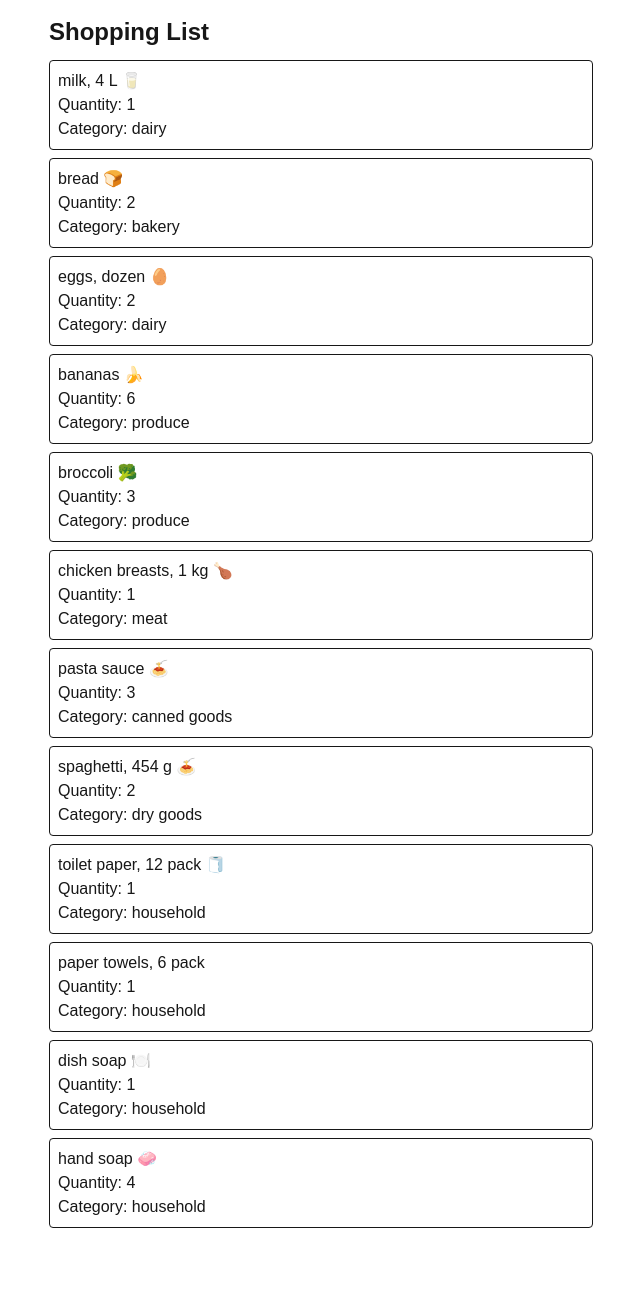
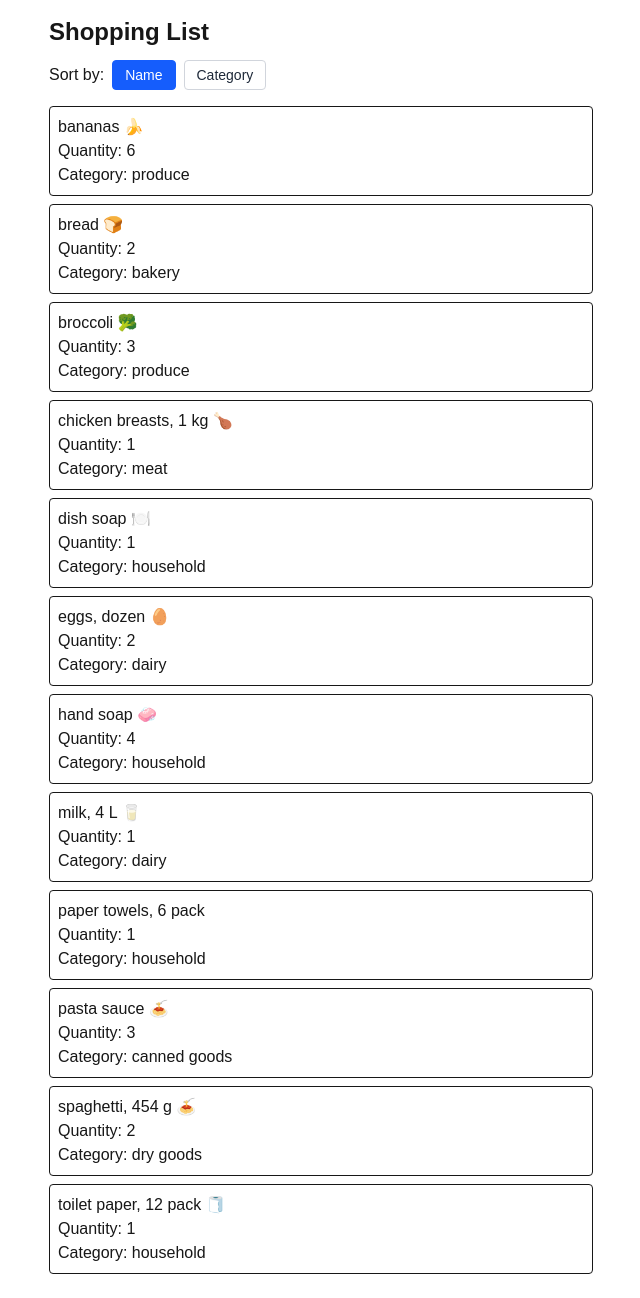
Before and after one commit to Santiago22-py/cprg306-assignments, a Next.js app: page /week-6 in a window 1280 px wide. Shown: the whole page, without its empty margins (319-959 px from the left). Before the commit the page ends 1252 px from the top, so only its background shows below. Built offline with nearby package versions, Linux system fonts and the light colour scheme.

Commit message:
Implemented sorting capabilities

```diff
--- a/app/week-6/item-list.js
+++ b/app/week-6/item-list.js
@@ -1,104 +1,60 @@
+"use client"
+
 import ShoppingListItem from "./item";
+import {useState} from "react";
+
+//Load the data from the JSON file
+import items from "./item.json";
 
 export default function ShoppingList()
 {
-    const item1 =
+
+    const [sortBy, setSortBy] = useState("name"); //State for sorting, initialized to "name"
+
+    //Functions to handle sorting
+    const handleSortByName = () => setSortBy("name");
+    const handleSortByCategory = () => setSortBy("category");
+
+    //Sort items based on name
+    const myCompare = (a, b) =>
     {
-    name: "milk, 4 L 🥛",
-    quantity: 1,
-    category: "dairy",
+        if (a[sortBy] < b[sortBy]) return -1;
+        if (a[sortBy] > b[sortBy]) return 1;
+        return 0;
     };
 
-    const item2 =
+    const sortedItems = [...items].sort(myCompare);
+
+    //Function to get the button class based on the current sorting state (Avoid the spaghetti code I had at first)
+    const getButtonClass = (buttonType) =>
     {
-    name: "bread 🍞",
-    quantity: 2,
-    category: "bakery",
-    };
+        const activeClass = "px-3 py-1 rounded border text-sm transition-colors bg-blue-600 text-white border-blue-600";
+        const inactiveClass = "px-3 py-1 rounded border text-sm transition-colors bg-white text-gray-800 border-gray-300 hover:bg-gray-300";
+        return sortBy === buttonType ? activeClass : inactiveClass;
+    }
 
-    const item3 =
-    {
-    name: "eggs, dozen 🥚",
-    quantity: 2,
-    category: "dairy",
-    };
 
-    const item4 =
-    {
-    name: "bananas 🍌",
-    quantity: 6,
-    category: "produce",
-    };
+    return (
+        <div>
+            {/* Sorting buttons */}
+            <div className="flex items-center gap-2 mb-4">
+                <p>Sort by:</p>
+                <button className={getButtonClass("name")} onClick={handleSortByName}>Name</button>
+                <button className={getButtonClass("category")} onClick={handleSortByCategory}>Category</button>
+            </div>
 
-    const item5 =
-    {
-    name: "broccoli 🥦",
-    quantity: 3,
-    category: "produce",
-    };
-
-    const item6 =
-    {
-    name: "chicken breasts, 1 kg 🍗",
-    quantity: 1,
-    category: "meat",
-    };
-
-    const item7 =
-    {
-    name: "pasta sauce 🍝",
-    quantity: 3,
-    category: "canned goods",
-    };
-
-    const item8 =
-    {
-    name: "spaghetti, 454 g 🍝",
-    quantity: 2,
-    category: "dry goods",
-    };
-
-    const item9 =
-    {
-    name: "toilet paper, 12 pack 🧻",
-    quantity: 1,
-    category: "household",
-    };
-
-    const item10 =
-    {
-    name: "paper towels, 6 pack",
-    quantity: 1,
-    category: "household",
-    };
-
-    const item11 =
-    {
-    name: "dish soap 🍽️",
-    quantity: 1,
-    category: "household",
-    };
-
-    const item12 =
-    {
-    name: "hand soap 🧼",
-    quantity: 4,
-    category: "household",
-    };
-    return (
-        <ul>
-            <ShoppingListItem {...item1}/>
-            <ShoppingListItem {...item2}/>
-            <ShoppingListItem {...item3}/>
-            <ShoppingListItem {...item4}/>
-            <ShoppingListItem {...item5}/>
-            <ShoppingListItem {...item6}/>
-            <ShoppingListItem {...item7}/>
-            <ShoppingListItem {...item8}/>
-            <ShoppingListItem {...item9}/>
-            <ShoppingListItem {...item10}/>
-            <ShoppingListItem {...item11}/>
-            <ShoppingListItem {...item12}/>
-        </ul>
+            {/* Shopping list */}
+            <ul>
+                {sortedItems.map((item) =>
+                (
+                    <ShoppingListItem
+                        key={item.id}
+                        name={item.name}
+                        quantity={item.quantity}
+                        category={item.category}
+                    />
+                ))}
+            </ul>
+        </div>
   );
 }
```
